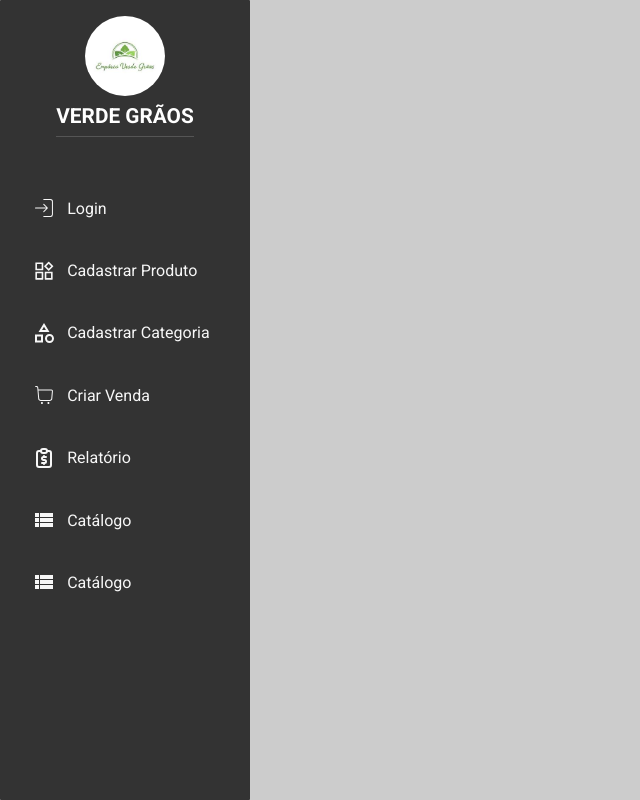
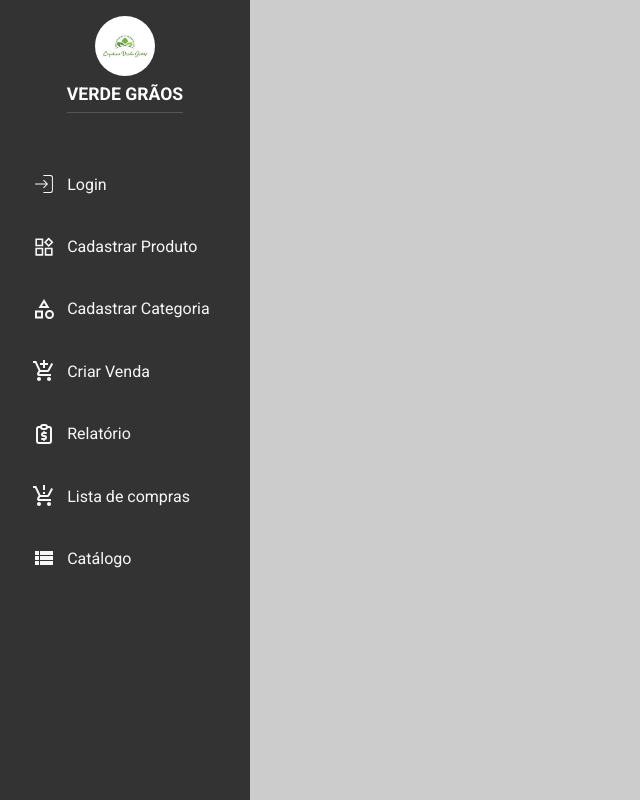
Before and after one commit to Le0odev/EmporioVerdeGraos, a React (Vite) app: page / in a window 1280 px wide. Shown: the whole page, without its empty margins (0-640 px from the left). Built offline with nearby package versions, Linux system fonts and the light colour scheme; no server answers.

Commit message:
feat - sidebar active now
header - mudança no icone do carrinho

```diff
--- a/src/components/Header/HeadrCart/HeaderCart.tsx
+++ b/src/components/Header/HeadrCart/HeaderCart.tsx
@@ -4,6 +4,8 @@ import {  FiShoppingCart } from 'react-icons/fi';
 import { useCart } from '../../../pages/Catalog/CartContext';
 import { useLocation } from 'react-router-dom'; // Importa o useLocation para pegar a rota atual
 import { FaArrowLeftLong } from "react-icons/fa6";
+import { MdAddShoppingCart, MdArrowLeft, MdShoppingCart, MdShoppingCartCheckout } from 'react-icons/md';
+import { FaShoppingBag, FaShoppingBasket } from 'react-icons/fa';
 
 interface HeaderCartProps {
   handleGoToCart: () => void;
@@ -31,7 +33,7 @@ const HeaderCart: React.FC<HeaderCartProps> = ({ handleGoToCart, showBackButton
       )}
       <Title>Empório Verde Grãos</Title>
       <IconButton onClick={handleGoToCart}>
-        <FiShoppingCart />
+        <FaShoppingBag />
         {itemCount > 0 && <span>{itemCount}</span>}
       </IconButton>
     </Header>
--- a/src/components/Header/HeadrCart/StyledHeader.tsx
+++ b/src/components/Header/HeadrCart/StyledHeader.tsx
@@ -51,6 +51,7 @@ export const Title = styled.h1`
 `;
 
 export const IconButton = styled.button`
+  margin-top: 1px;
   background: none;
   border: none;
   color: ${colors.secondary};
@@ -64,13 +65,13 @@ export const IconButton = styled.button`
 
   span {
     position: absolute;
-    top: 8px; // Ajuste conforme necessário
-    right: 8px; // Ajuste conforme necessário
+    top: 13px; // Ajuste conforme necessário
+    right: 11px; // Ajuste conforme necessário
     background: red;
     color: white;
     border-radius: 50%;
-    padding: 1px 5px;
-    font-size: 13px;
+    padding: 1.5px 6px;
+    font-size: 12px;
     font-weight: bold;
     display: flex;
     align-items: center;
@@ -101,7 +102,8 @@ export const LogoImage = styled.img`
 export const BackButton = styled.button`
   background: none;
   border: none;
-  font-size: 1.5rem;
+  margin-top: 5px;
+  font-size: 1.2rem;
   cursor: pointer;
   color: #f7fafc;
 `;
--- a/src/components/Header/Sidebar.tsx
+++ b/src/components/Header/Sidebar.tsx
@@ -1,12 +1,9 @@
 import React from 'react';
-import { AiOutlineAppstore, AiOutlineBook, AiOutlineProduct } from 'react-icons/ai';
-import { BiBook } from 'react-icons/bi';
-import { CiLogin, CiShoppingCart } from 'react-icons/ci';
-import { FaBook, FaBoxes } from 'react-icons/fa';
-import { GiArchiveResearch } from 'react-icons/gi';
-import { MdLibraryBooks, MdOutlineCategory, MdViewList } from 'react-icons/md';
+import { AiOutlineProduct } from 'react-icons/ai';
+import { CiLogin } from 'react-icons/ci';
+import { MdAddShoppingCart, MdOutlineCategory, MdProductionQuantityLimits, MdViewList } from 'react-icons/md';
 import { TbReportMoney } from 'react-icons/tb';
-import { Link } from 'react-router-dom';
+import { Link, useLocation } from 'react-router-dom';
 import styled from 'styled-components';
 
 const SidebarContainer = styled.nav`
@@ -18,8 +15,6 @@ const SidebarContainer = styled.nav`
   height: 100vh;
   width: 250px;
   position: fixed;
-  border-radius: 1px  ;
-
 `;
 
 const LogoContainer = styled.div`
@@ -30,14 +25,14 @@ const LogoContainer = styled.div`
 `;
 
 const LogoImage = styled.img`
-  width: 80px;
-  height: 80px;
+  width: 60px;
+  height: 60px;
   margin-bottom: 0.5rem;
   border-radius: 50%;
 `;
 
 const LogoText = styled.div`
-  font-size: 1.3rem;
+  font-size: 1.1rem;
   font-weight: bold;
   color: white;
   text-transform: uppercase;
@@ -45,23 +40,31 @@ const LogoText = styled.div`
   padding-bottom: 0.5rem;
 `;
 
-const NavLink = styled(Link)`
+const NavLink = styled(Link)<{ isActive: boolean }>`
   display: flex;
   align-items: center;
   font-size: 1rem;
   color: #f7f7f7;
   text-decoration: none;
-  margin: 0.5rem 0;
-  padding: 0.7rem 1rem;
-  width: 100%;
+  margin: 0.65rem 0;
+  padding: 0.55rem 1rem;
+  width: ${({ isActive }) => (isActive ? 'calc(100% + 36px)' : '100%')};
   box-sizing: border-box;
-  transition: background-color 0.3s, color 0.3s;
+  transition: background-color 0.3s, color 0.3s, width 0.3s;
+  background-color: ${({ isActive }) => (isActive ? '#ccc' : 'transparent')};
+  color: ${({ isActive }) => (isActive ? '#333' : '#f7f7f7')};
+  border-radius: 3px;
+  overflow: hidden;
 
+  ${({ isActive }) =>
+    isActive &&
+    `
+      padding-left: 1.5rem;
+    `}
 
   &:hover {
     color: #333;
     background-color: #ccc;
-    border-radius: 4px;
   }
 
   svg {
@@ -71,32 +74,34 @@ const NavLink = styled(Link)`
 `;
 
 const Sidebar: React.FC = () => {
+  const location = useLocation();
+
   return (
     <SidebarContainer>
       <LogoContainer>
         <LogoImage src="/src/assets/logo.png" alt="Company Logo" />
         <LogoText>Verde Grãos</LogoText>
       </LogoContainer>
-      <NavLink to="/login">
+      <NavLink to="/login" isActive={location.pathname === '/login'}>
         <CiLogin /> Login
       </NavLink>
-      <NavLink to="/cadastrar-produto">
+      <NavLink to="/cadastrar-produto" isActive={location.pathname === '/cadastrar-produto'}>
         <AiOutlineProduct /> Cadastrar Produto
       </NavLink>
-      <NavLink to="/cadastrar-categoria">
+      <NavLink to="/cadastrar-categoria" isActive={location.pathname === '/cadastrar-categoria'}>
         <MdOutlineCategory /> Cadastrar Categoria
       </NavLink>
-      <NavLink to="/criar-venda">
-        <CiShoppingCart /> Criar Venda
+      <NavLink to="/criar-venda" isActive={location.pathname === '/criar-venda'}>
+        <MdAddShoppingCart /> Criar Venda
       </NavLink>
-      <NavLink to="/relatorio">
+      <NavLink to="/relatorio" isActive={location.pathname === '/relatorio'}>
         <TbReportMoney /> Relatório
       </NavLink>
-      <NavLink to="/catalogo">
-      <MdViewList /> Catálogo
+      <NavLink to="/lista-pedidos" isActive={location.pathname === '/lista-pedidos'}>
+        <MdProductionQuantityLimits /> Lista de compras
       </NavLink>
-      <NavLink to="/lista-pedidos">
-      <MdViewList /> Catálogo
+      <NavLink to="/catalogo" isActive={location.pathname === '/catalogo'}>
+        <MdViewList /> Catálogo
       </NavLink>
     </SidebarContainer>
   );
```
